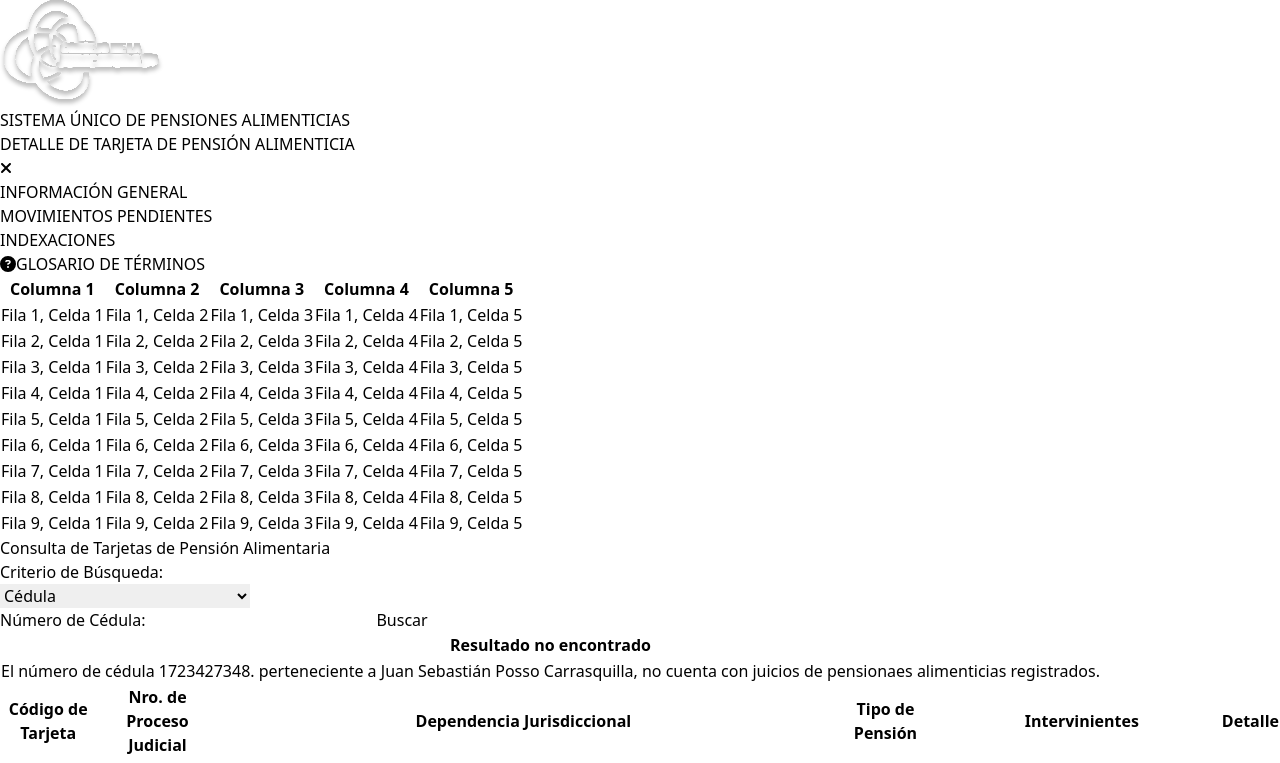
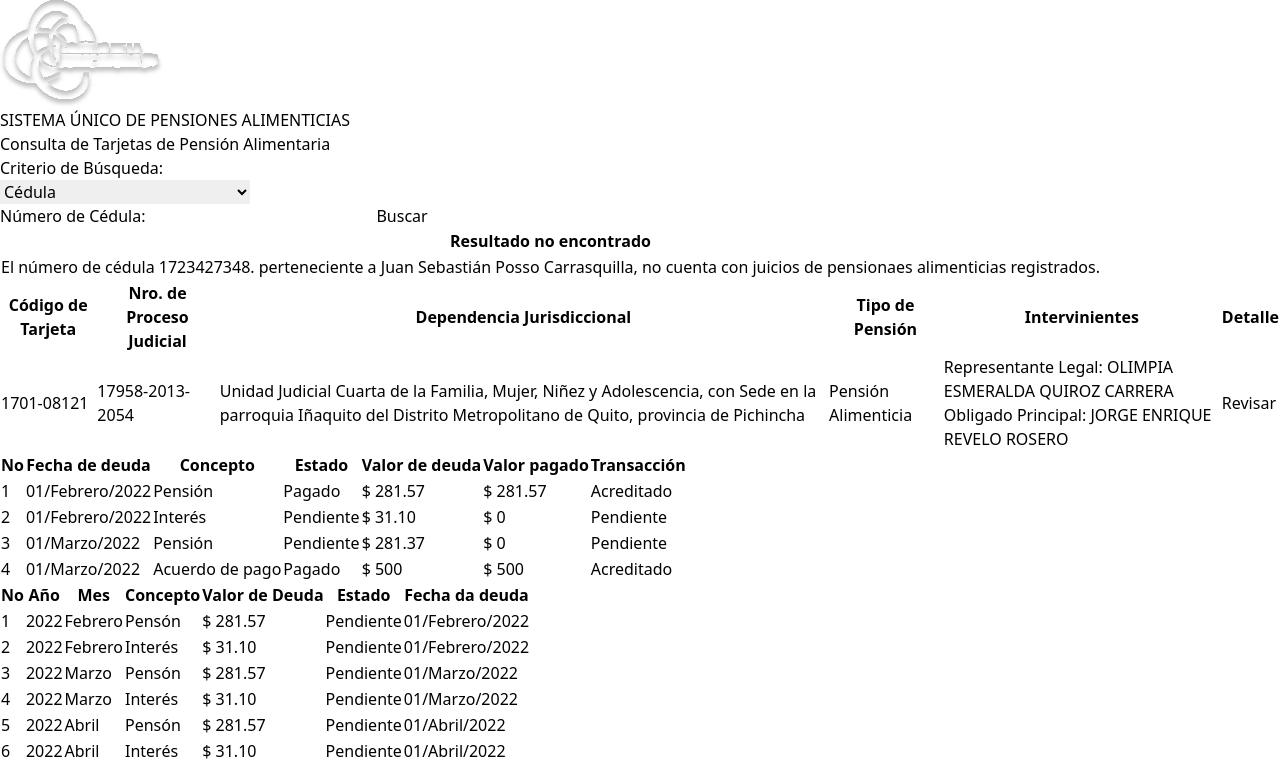
Before and after one commit to Juano571/ProyectoUsabilidad, a React (Vite) app in the folder proyecto-usabilidad/: page / in a window 1280 px wide. Shown: the top 763 px of the page. Built offline with nearby package versions, Linux system fonts and the light colour scheme.

Commit message:
Cambio de app y creaciond e tabla de indexaciones

```diff
--- a/proyecto-usabilidad/src/App.tsx
+++ b/proyecto-usabilidad/src/App.tsx
@@ -13,12 +13,8 @@ function App() {
 
     <>
       <Banner />
-      <BannerDetalles />
-      <DetallesPensionAlimenticia />
       <BodyLandingPage/>
-      <Footer />
-      <Help />
-      <HelpGlossary />
+      <Footer/>
     </>
   )
 }
--- a/proyecto-usabilidad/src/components/DetallesPensionAlimenticia.tsx
+++ b/proyecto-usabilidad/src/components/DetallesPensionAlimenticia.tsx
@@ -11,29 +11,6 @@ const DetallesPensionAlimenticia = () => {
                 <span>GLOSARIO DE TÉRMINOS</span>
             </div>
 
-            <table className="table-auto w-full">
-                <thead>
-                    <tr className="bg-[#245383] text-white">
-                        <th className="px-4 py-2">Columna 1</th>
-                        <th className="px-4 py-2">Columna 2</th>
-                        <th className="px-4 py-2">Columna 3</th>
-                        <th className="px-4 py-2">Columna 4</th>
-                        <th className="px-4 py-2">Columna 5</th>
-                    </tr>
-                </thead>
-                <tbody>
-                    {/* Filas de datos */}
-                    {Array.from({ length: 9 }).map((_, index) => (
-                        <tr key={index}>
-                            <td className="border px-4 py-2">Fila {index + 1}, Celda 1</td>
-                            <td className="border px-4 py-2">Fila {index + 1}, Celda 2</td>
-                            <td className="border px-4 py-2">Fila {index + 1}, Celda 3</td>
-                            <td className="border px-4 py-2">Fila {index + 1}, Celda 4</td>
-                            <td className="border px-4 py-2">Fila {index + 1}, Celda 5</td>
-                        </tr>
-                    ))}
-                </tbody>
-            </table>
         </div>
     )
 }
```
